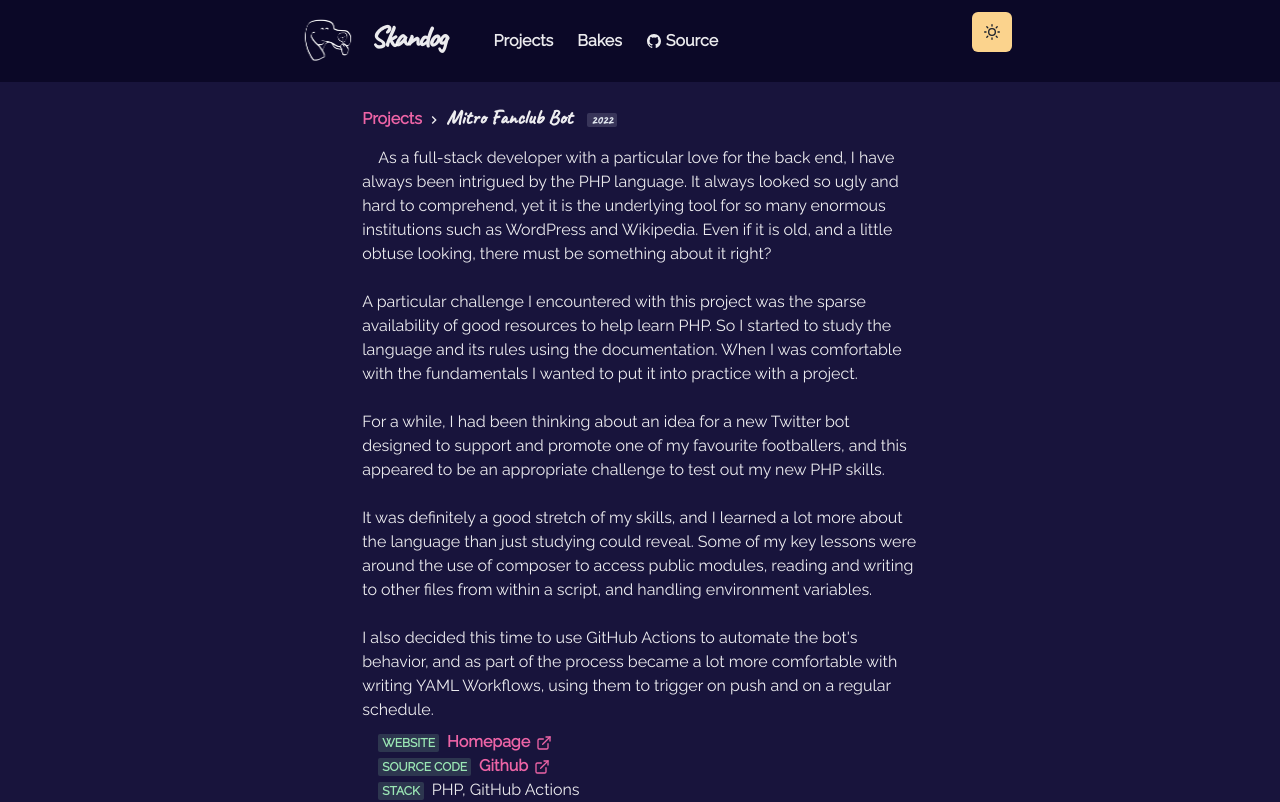
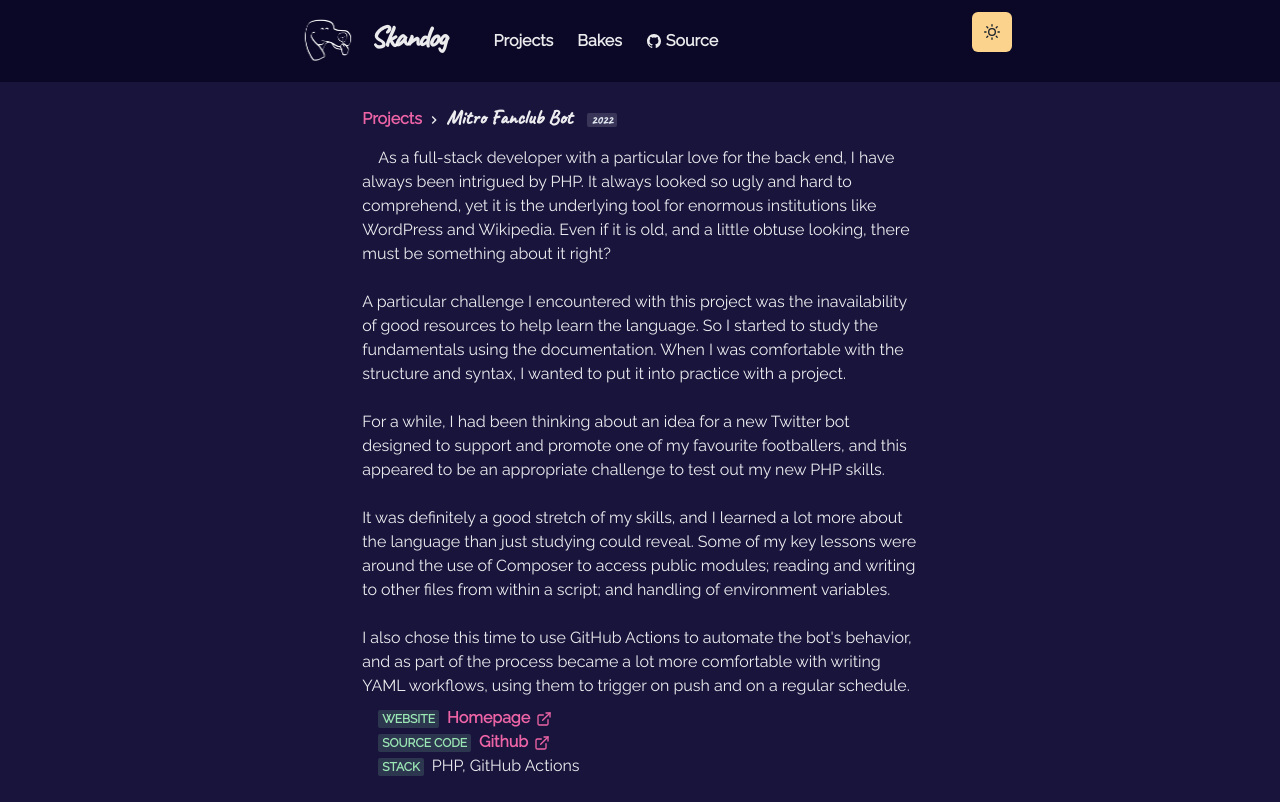
Before and after one commit to skandog/p, a Next.js app: page /projects/mitro in a window 1280 px wide. Shown: the top 802 px of the page. Built offline with nearby package versions, Linux system fonts and the light colour scheme.

Commit message:
updated mitro page copy, only minor edits

```diff
--- a/pages/projects/mitro.js
+++ b/pages/projects/mitro.js
@@ -23,18 +23,17 @@ const Project = () => {
         </Title>
         <P>
           As a full-stack developer with a particular love for the back end, I
-          have always been intrigued by the PHP language. It always looked so
-          ugly and hard to comprehend, yet it is the underlying tool for so many
-          enormous institutions such as WordPress and Wikipedia. Even if it is
-          old, and a little obtuse looking, there must be something about it
-          right?
+          have always been intrigued by PHP. It always looked so ugly and hard
+          to comprehend, yet it is the underlying tool for enormous institutions
+          like WordPress and Wikipedia. Even if it is old, and a little obtuse
+          looking, there must be something about it right?
           <br />
           <br />
-          A particular challenge I encountered with this project was the sparse
-          availability of good resources to help learn PHP. So I started to
-          study the language and its rules using the documentation. When I was
-          comfortable with the fundamentals I wanted to put it into practice
-          with a project.
+          A particular challenge I encountered with this project was the
+          inavailability of good resources to help learn the language. So I
+          started to study the fundamentals using the documentation. When I was
+          comfortable with the structure and syntax, I wanted to put it into
+          practice with a project.
           <br />
           <br />
           For a while, I had been thinking about an idea for a new Twitter bot
@@ -45,13 +44,13 @@ const Project = () => {
           <br />
           It was definitely a good stretch of my skills, and I learned a lot
           more about the language than just studying could reveal. Some of my
-          key lessons were around the use of composer to access public modules,
-          reading and writing to other files from within a script, and handling
-          environment variables.
+          key lessons were around the use of Composer to access public modules;
+          reading and writing to other files from within a script; and handling
+          of environment variables.
           <br />
-          <br />I also decided this time to use GitHub Actions to automate the
+          <br />I also chose this time to use GitHub Actions to automate the
           bot&apos;s behavior, and as part of the process became a lot more
-          comfortable with writing YAML Workflows, using them to trigger on push
+          comfortable with writing YAML workflows, using them to trigger on push
           and on a regular schedule.
         </P>
         <List ml={4} my={2}>
```
